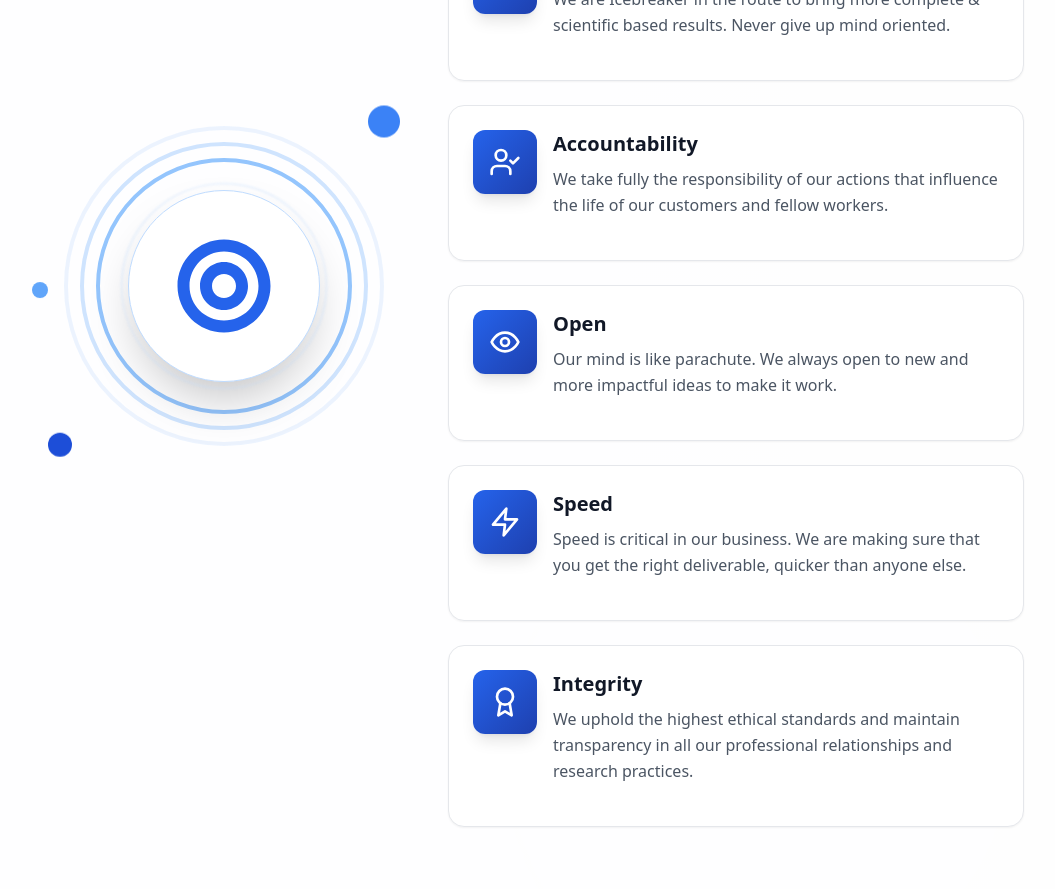
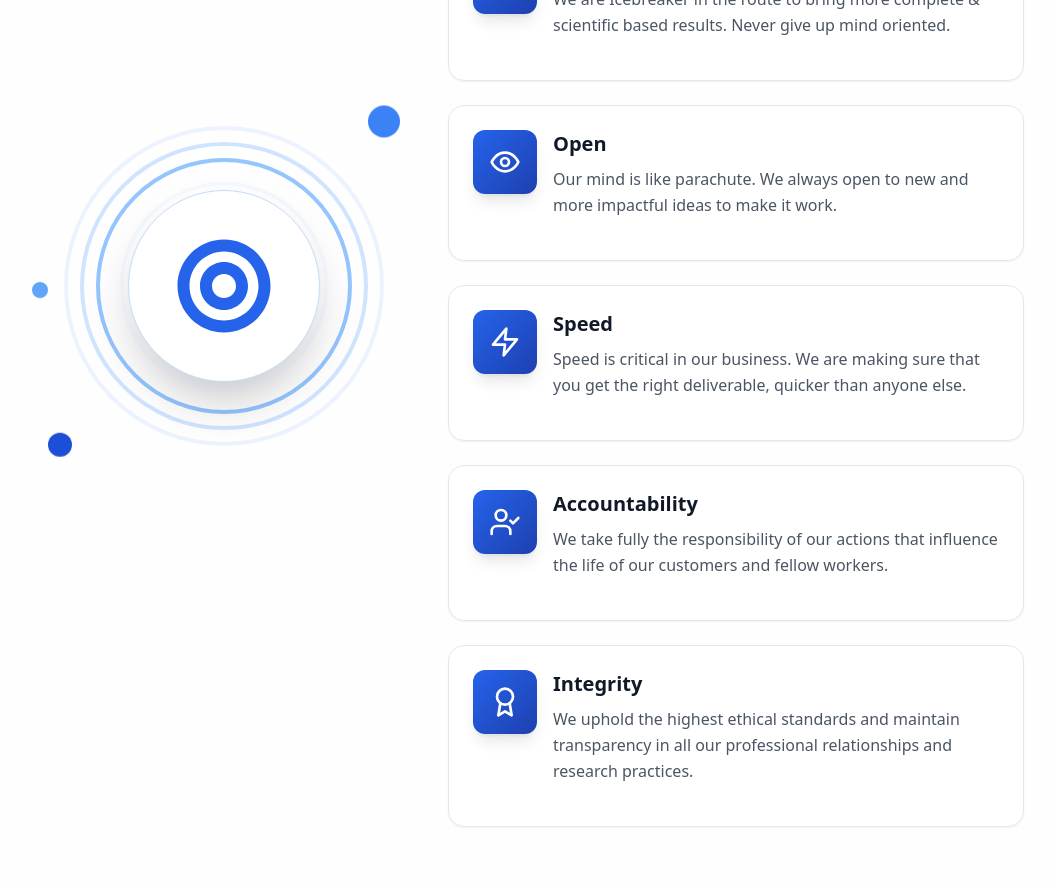
Before and after one commit to Jiwe-Holding/omega_site, a React (Vite) app: page / in a window 1280 px wide. Shown: the part 3900-4789 px from the top of the page, without its empty margins (224-1279 px from the left). Built offline with nearby package versions, Linux system fonts and the light colour scheme.

Commit message:
Update Home.tsx

```diff
--- a/src/pages/Home.tsx
+++ b/src/pages/Home.tsx
@@ -76,12 +76,6 @@ const Home = () => {
       color: "from-blue-500 to-indigo-600"
     },
       {
-      icon: UserCheck,
-      title: "Accountability",
-      description: "We take fully the responsibility of our actions that influence the life of our customers and fellow workers.",
-      color: "from-green-500 to-emerald-600"
-    },
-    {
           icon: Eye,
           title: "Open",
           description: "Our mind is like parachute. We always open to new and more impactful ideas to make it work.",
@@ -93,6 +87,14 @@ const Home = () => {
           description: "Speed is critical in our business. We are making sure that you get the right deliverable, quicker than anyone else.",
           color: "from-yellow-500 to-orange-600"
       },
+    {
+      icon: UserCheck,
+      title: "Accountability",
+      description: "We take fully the responsibility of our actions that influence the life of our customers and fellow workers.",
+      color: "from-green-500 to-emerald-600"
+    },
+
+
     {
       icon: Award,
       title: "Integrity",
```
Lines whose indentation alone changed are shown as unchanged.
